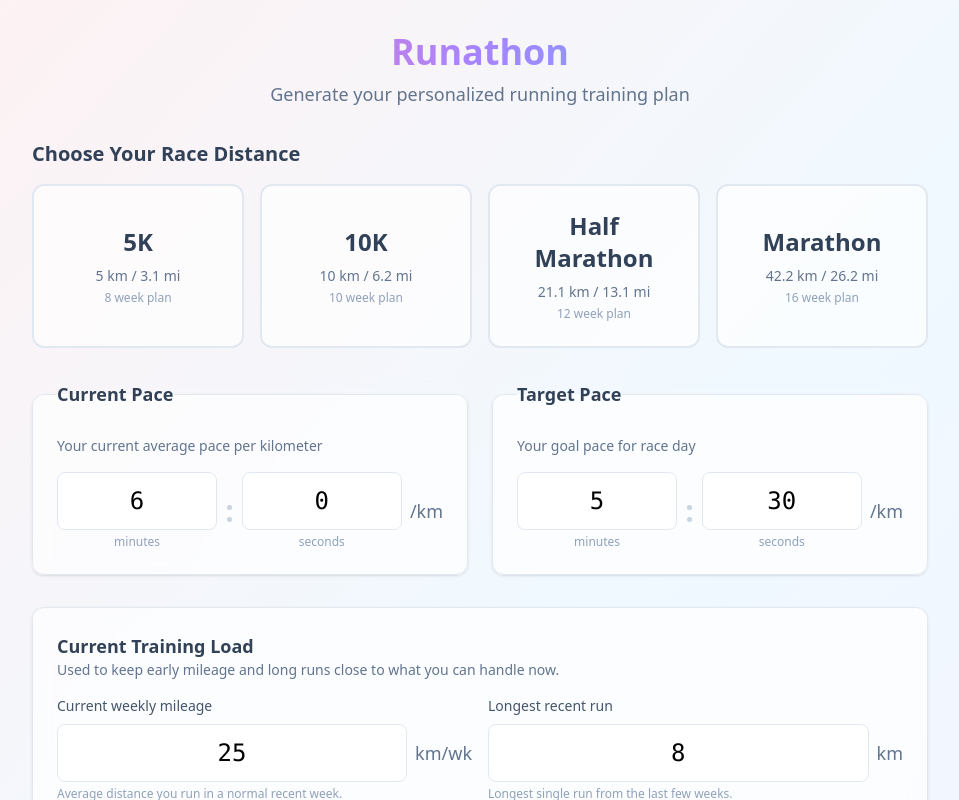
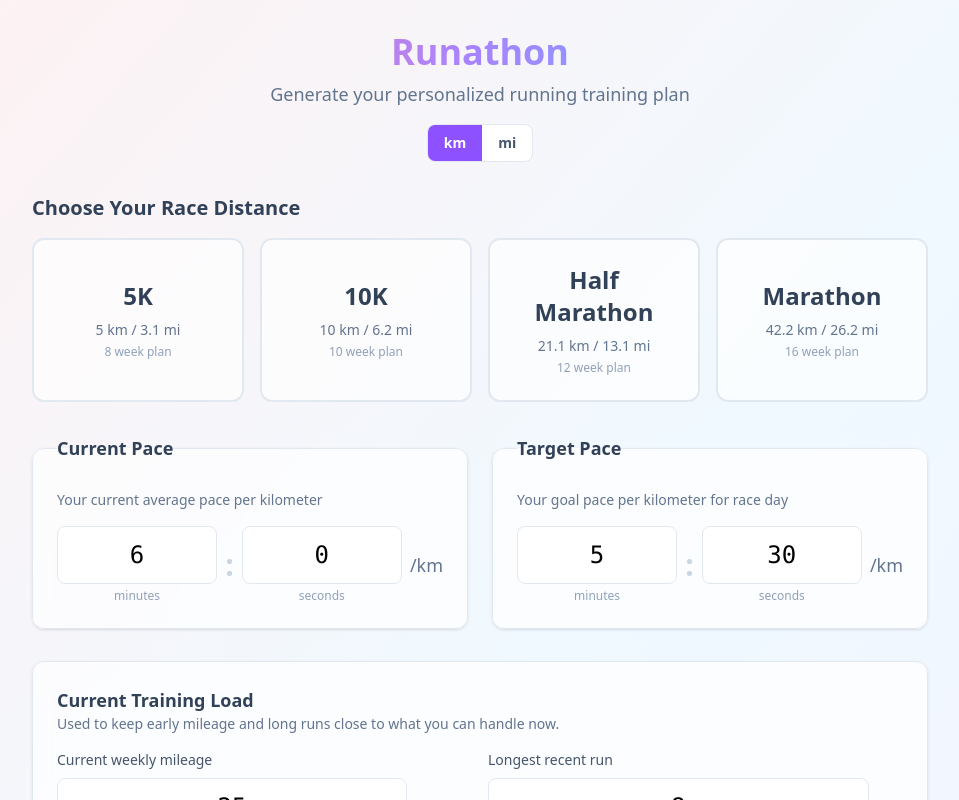
Before and after one commit to makoydev/runathon, a React (Vite) app: page / in a window 1280 px wide. Shown: the top 800 px of the page, without its empty margins (160-1119 px from the left). Built offline with nearby package versions, Linux system fonts and the light colour scheme.

Commit message:
Wire unit toggle through the plan form

```diff
--- a/src/App.tsx
+++ b/src/App.tsx
@@ -7,18 +7,35 @@ import { CurrentLoadInputs } from './components/CurrentLoadInputs';
 import { ExperienceLevelSelector } from './components/ExperienceLevelSelector';
 import { GoalFeasibilityCard } from './components/GoalFeasibilityCard';
 import { SavedPlansList } from './components/SavedPlansList';
+import { UnitToggle } from './components/UnitToggle';
 import { generateTrainingPlan } from './utils/planGenerator';
 import { assessGoalFeasibility } from './utils/goalFeasibility';
 import { loadSavedPlans, savePlan, deleteSavedPlan, loadActivePlanId, storeActivePlanId } from './utils/planStorage';
 import type { SavedPlan } from './utils/planStorage';
-import type { RaceDistance, Pace, TrainingPlan, ExperienceLevel } from './types';
+import { loadUnit, storeUnit, convertPace, unitToKm, kmToUnit } from './utils/units';
+import type { RaceDistance, Pace, TrainingPlan, ExperienceLevel, DistanceUnit } from './types';
+
+// Form defaults, expressed in km and converted for display when miles are active.
+const DEFAULTS = {
+  currentPace: { minutes: 6, seconds: 0 },
+  targetPace: { minutes: 5, seconds: 30 },
+  currentWeeklyMileage: 25,
+  longestRecentRun: 8,
+};
+
+function round1(value: number): number {
+  return Math.round(value * 10) / 10;
+}
 
 function App() {
+  const [unit, setUnit] = useState<DistanceUnit>(loadUnit);
   const [selectedDistance, setSelectedDistance] = useState<RaceDistance | null>(null);
-  const [currentPace, setCurrentPace] = useState<Pace>({ minutes: 6, seconds: 0 });
-  const [targetPace, setTargetPace] = useState<Pace>({ minutes: 5, seconds: 30 });
-  const [currentWeeklyMileage, setCurrentWeeklyMileage] = useState<number>(25);
-  const [longestRecentRun, setLongestRecentRun] = useState<number>(8);
+  const [currentPace, setCurrentPace] = useState<Pace>(() => convertPace(DEFAULTS.currentPace, 'km', loadUnit()));
+  const [targetPace, setTargetPace] = useState<Pace>(() => convertPace(DEFAULTS.targetPace, 'km', loadUnit()));
+  const [currentWeeklyMileage, setCurrentWeeklyMileage] = useState<number>(() =>
+    round1(kmToUnit(DEFAULTS.currentWeeklyMileage, loadUnit())));
+  const [longestRecentRun, setLongestRecentRun] = useState<number>(() =>
+    round1(kmToUnit(DEFAULTS.longestRecentRun, loadUnit())));
   const [experienceLevel, setExperienceLevel] = useState<ExperienceLevel>('intermediate');
   const [trainingDays, setTrainingDays] = useState<number>(5);
   const [savedPlans, setSavedPlans] = useState<SavedPlan[]>(loadSavedPlans);
@@ -41,20 +58,37 @@ function App() {
 
   const canGenerate = selectedDistance !== null && hasValidPaces && hasValidTrainingLoad;
 
+  // Inputs are edited in the display unit; convert to canonical km at this boundary.
+  const currentPaceKm = convertPace(currentPace, unit, 'km');
+  const targetPaceKm = convertPace(targetPace, unit, 'km');
+  const weeklyMileageKm = unitToKm(currentWeeklyMileage, unit);
+  const longestRunKm = unitToKm(longestRecentRun, unit);
+
   const feasibility = canGenerate
-    ? assessGoalFeasibility(selectedDistance, currentPace, targetPace, currentWeeklyMileage, longestRecentRun)
+    ? assessGoalFeasibility(selectedDistance, currentPaceKm, targetPaceKm, weeklyMileageKm, longestRunKm, unit)
     : null;
+
+  const handleUnitChange = (nextUnit: DistanceUnit) => {
+    if (nextUnit === unit) return;
+    setCurrentPace(convertPace(currentPace, unit, nextUnit));
+    setTargetPace(convertPace(targetPace, unit, nextUnit));
+    setCurrentWeeklyMileage(round1(kmToUnit(unitToKm(currentWeeklyMileage, unit), nextUnit)));
+    setLongestRecentRun(round1(kmToUnit(unitToKm(longestRecentRun, unit), nextUnit)));
+    setUnit(nextUnit);
+    storeUnit(nextUnit);
+  };
 
   const handleGenerate = () => {
     if (!selectedDistance || !hasValidPaces || !hasValidTrainingLoad) return;
     const newPlan = generateTrainingPlan(
       selectedDistance,
-      currentPace,
-      targetPace,
+      currentPaceKm,
+      targetPaceKm,
       trainingDays,
-      currentWeeklyMileage,
-      longestRecentRun,
-      experienceLevel
+      weeklyMileageKm,
+      longestRunKm,
+      experienceLevel,
+      unit
     );
     const saved = savePlan(newPlan);
     storeActivePlanId(saved.id);
@@ -78,10 +112,10 @@ function App() {
     storeActivePlanId(null);
     setPlan(null);
     setSelectedDistance(null);
-    setCurrentPace({ minutes: 6, seconds: 0 });
-    setTargetPace({ minutes: 5, seconds: 30 });
-    setCurrentWeeklyMileage(25);
-    setLongestRecentRun(8);
+    setCurrentPace(convertPace(DEFAULTS.currentPace, 'km', unit));
+    setTargetPace(convertPace(DEFAULTS.targetPace, 'km', unit));
+    setCurrentWeeklyMileage(round1(kmToUnit(DEFAULTS.currentWeeklyMileage, unit)));
+    setLongestRecentRun(round1(kmToUnit(DEFAULTS.longestRecentRun, unit)));
     setExperienceLevel('intermediate');
     setTrainingDays(5);
   };
@@ -106,6 +140,9 @@ function App() {
           <p className="mt-2 text-lg text-slate-500">
             Generate your personalized running training plan
           </p>
+          <div className="mt-4 flex justify-center">
+            <UnitToggle unit={unit} onChange={handleUnitChange} />
+          </div>
         </header>
 
         <DistanceSelector selected={selectedDistance} onSelect={setSelectedDistance} />
@@ -113,13 +150,13 @@ function App() {
         <div className="grid md:grid-cols-2 gap-6">
           <PaceInput
             label="Current Pace"
-            description="Your current average pace per kilometer"
+            description={`Your current average pace per ${unit === 'mi' ? 'mile' : 'kilometer'}`}
             pace={currentPace}
             onChange={setCurrentPace}
           />
           <PaceInput
             label="Target Pace"
-            description="Your goal pace for race day"
+            description={`Your goal pace per ${unit === 'mi' ? 'mile' : 'kilometer'} for race day`}
             pace={targetPace}
             onChange={setTargetPace}
           />
@@ -128,6 +165,7 @@ function App() {
         <CurrentLoadInputs
           currentWeeklyMileage={currentWeeklyMileage}
           longestRecentRun={longestRecentRun}
+          unit={unit}
           onCurrentWeeklyMileageChange={setCurrentWeeklyMileage}
           onLongestRecentRunChange={setLongestRecentRun}
         />
--- a/src/components/CurrentLoadInputs.tsx
+++ b/src/components/CurrentLoadInputs.tsx
@@ -1,6 +1,9 @@
+import type { DistanceUnit } from '../types';
+
 interface CurrentLoadInputsProps {
   currentWeeklyMileage: number;
   longestRecentRun: number;
+  unit?: DistanceUnit;
   onCurrentWeeklyMileageChange: (distance: number) => void;
   onLongestRecentRunChange: (distance: number) => void;
 }
@@ -18,6 +21,7 @@ function parseDistanceInput(value: string, max: number): number {
 export function CurrentLoadInputs({
   currentWeeklyMileage,
   longestRecentRun,
+  unit = 'km',
   onCurrentWeeklyMileageChange,
   onLongestRecentRunChange,
 }: CurrentLoadInputsProps) {
@@ -46,7 +50,7 @@ export function CurrentLoadInputs({
               aria-label="Current weekly mileage"
               aria-describedby="current-weekly-mileage-help"
             />
-            <span className="text-lg text-slate-500 font-medium" aria-hidden="true">km/wk</span>
+            <span className="text-lg text-slate-500 font-medium" aria-hidden="true">{unit}/wk</span>
           </div>
           <span id="current-weekly-mileage-help" className="block text-xs text-slate-400 mt-1">
             Average distance you run in a normal recent week.
@@ -67,7 +71,7 @@ export function CurrentLoadInputs({
               aria-describedby="longest-recent-run-help"
               aria-invalid={longestRunExceedsMileage}
             />
-            <span className="text-lg text-slate-500 font-medium" aria-hidden="true">km</span>
+            <span className="text-lg text-slate-500 font-medium" aria-hidden="true">{unit}</span>
           </div>
           <span id="longest-recent-run-help" className="block text-xs text-slate-400 mt-1">
             Longest single run from the last few weeks.
```
Also changed, not shown: 1 other file (tests, documents, lock files or other folders).
